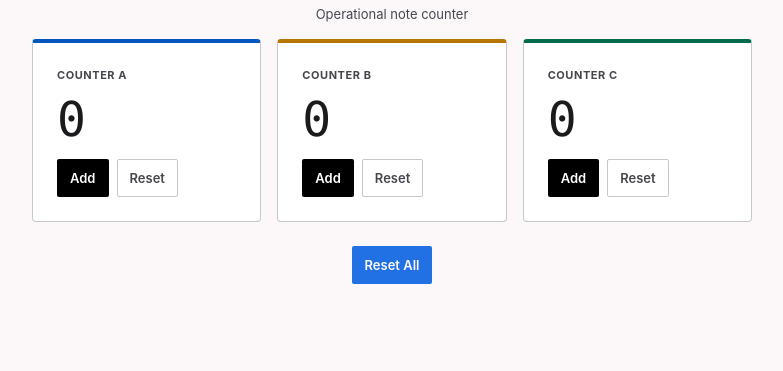
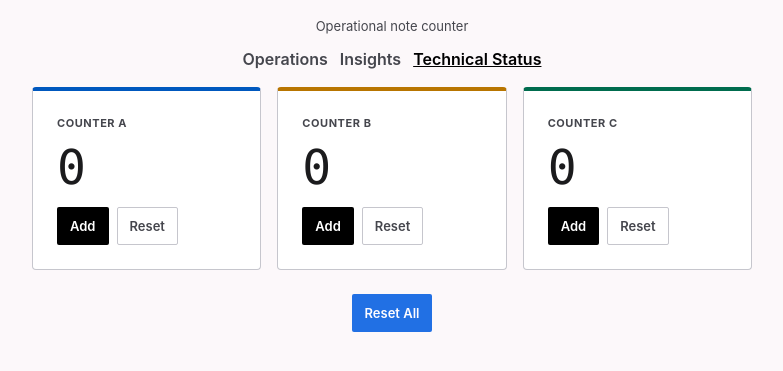
Before and after one commit to hikmetgulsesli/signal-cards-canary-56973994, a plain HTML site: page index.html in a window 1280 px wide. Shown: the part 67-438 px from the top of the page, without its empty margins (248-1031 px from the left). Drawn offline with Linux system fonts and the light colour scheme.

Commit message:
feat: US-003 - Signal Cards Canary - Insights - Signal Cards Canary screen

```diff
--- a/assets/js/app.js
+++ b/assets/js/app.js
@@ -29,7 +29,38 @@
 
     const header = document.createElement('header');
     header.className = 'app-header';
-    header.innerHTML = '<h1>Signal Cards Canary</h1><p class="subtitle">Operational note counter</p>';
+
+    const title = document.createElement('h1');
+    title.textContent = 'Signal Cards Canary';
+
+    const subtitle = document.createElement('p');
+    subtitle.className = 'subtitle';
+    subtitle.textContent = 'Operational note counter';
+
+    const nav = document.createElement('nav');
+    nav.className = 'app-nav';
+    nav.setAttribute('aria-label', 'Section navigation');
+
+    const navLinks = [
+      { href: 'record-operations-signal-cards-canary.html', label: 'Operations', actionId: 'ACT_OPERATIONS' },
+      { href: 'insights-signal-cards-canary.html', label: 'Insights', actionId: 'ACT_INSIGHTS' },
+      { href: 'index.html', label: 'Technical Status', actionId: 'ACT_TECHNICAL_STATUS', current: true }
+    ];
+
+    navLinks.forEach(function (link) {
+      const a = document.createElement('a');
+      a.href = link.href;
+      a.textContent = link.label;
+      a.setAttribute('data-action-id', link.actionId);
+      if (link.current) {
+        a.setAttribute('aria-current', 'page');
+      }
+      nav.appendChild(a);
+    });
+
+    header.appendChild(title);
+    header.appendChild(subtitle);
+    header.appendChild(nav);
     root.appendChild(header);
 
     const countersEl = document.createElement('section');
@@ -116,8 +147,8 @@
       if (!button) return;
 
       const actionId = button.getAttribute('data-action-id');
-      const counterCard = button.closest('[data-counter-id]');
-      const counterId = counterCard ? counterCard.getAttribute('data-counter-id') : null;
+      const counterEl = button.closest('[data-counter-id]');
+      const counterId = counterEl ? counterEl.getAttribute('data-counter-id') : null;
 
       if (actionId === 'add' && counterId) {
         stateApi.incrementCounter(counterId, 1);
--- a/index.html
+++ b/index.html
@@ -5,6 +5,30 @@
     <meta name="viewport" content="width=device-width, initial-scale=1.0" />
     <title>Signal Cards Canary</title>
     <link rel="stylesheet" href="assets/css/styles.css" />
+    <style>
+      .app-header {
+        display: flex;
+        flex-direction: column;
+        align-items: center;
+        gap: 12px;
+      }
+      .app-nav {
+        display: flex;
+        flex-wrap: wrap;
+        justify-content: center;
+        gap: 12px;
+        align-items: center;
+      }
+      .app-nav a {
+        text-decoration: none;
+        color: var(--color-on-surface-variant, #45464d);
+        font-weight: 600;
+      }
+      .app-nav a[aria-current="page"] {
+        color: var(--color-primary, #000000);
+        text-decoration: underline;
+      }
+    </style>
   </head>
   <body>
     <main data-setfarm-root="baseline" data-testid="setfarm-app-root" class="app-shell"></main>
```
